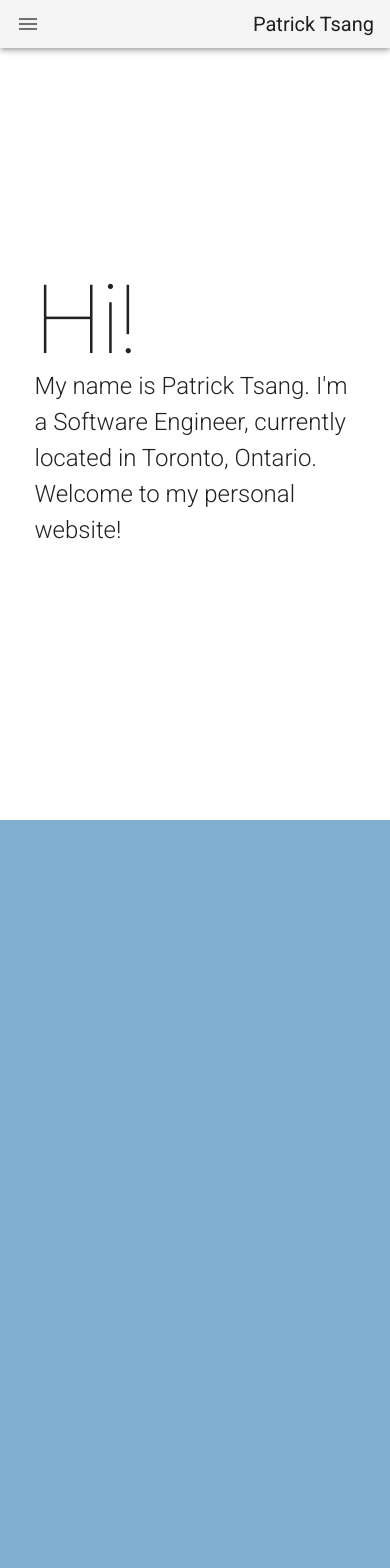
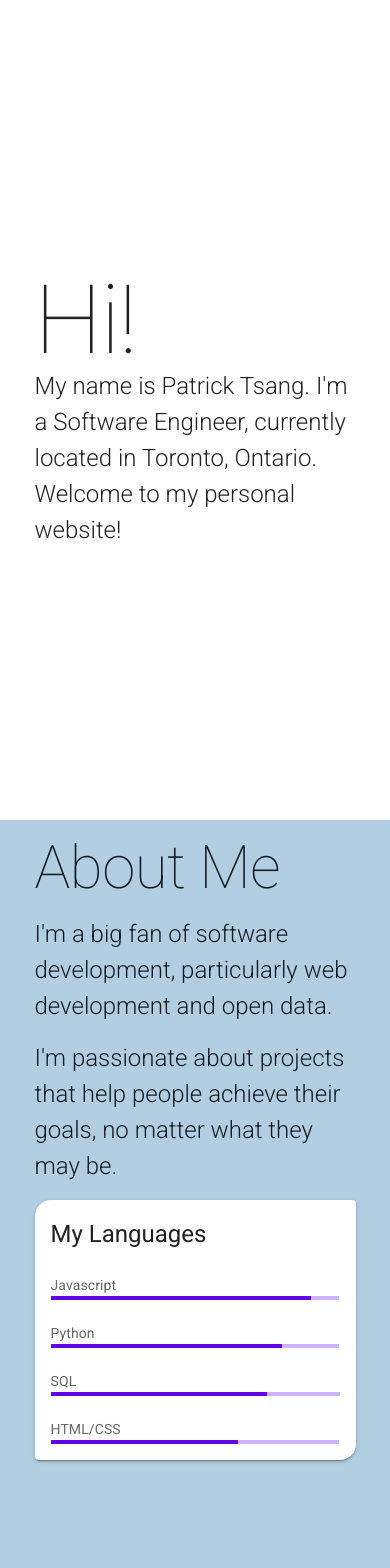
Before and after one commit to Patrick-Tsang/patrick-tsang.github.io, a Vue app: page / in a window 390 px wide. Shown: the top 1568 px of the page. Built offline with nearby package versions, Linux system fonts and the light colour scheme.

Commit message:
about me changes and mobile viewport fixes

```diff
--- a/src/components/AboutMe.vue
+++ b/src/components/AboutMe.vue
@@ -1,24 +1,46 @@
 <template>
     <v-row transition="slide-x-transition" no-gutters>
-        <v-col class="background-image hidden-sm-and-down" data-aos="fade-up"></v-col>
+        <v-col
+            class="background-image hidden-sm-and-down"
+            data-aos="fade-right"
+        ></v-col>
         <v-col class="text-content">
-            <v-row align="center" justify="center" style="height: 100vh">
-                <v-col class="col-10 col-md-8 col-sm-9" data-aos="fade-down">
+            <v-row
+                align="center"
+                justify="center"
+                v-bind:class="{ height_styling: $vuetify.breakpoint.mdAndUp }"
+            >
+                <v-col class="col-10 col-md-8 col-sm-9">
                     <div class="display-3 font-weight-thin">About Me</div>
                     <div class="headline font-weight-light">
-                        <p>I'm a big fan of software development, particularly web development and open data.</p>
-                        <p>I'm passionate about projects that help people achieve their goals, no matter what they may be.</p>
+                        <p>
+                            I'm a big fan of software development, particularly
+                            web development and open data.
+                        </p>
+                        <p>
+                            I'm passionate about projects that help people
+                            achieve their goals, no matter what they may be.
+                        </p>
                     </div>
-                    <div class="display-1 font-weight-thin">My Languages</div>
-                    <br />Javascript
-                    <v-progress-linear value="90" color="deep-purple accent-4"></v-progress-linear>
-                    <br />Python
-                    <v-progress-linear value="90" color="deep-purple accent-4"></v-progress-linear>
-                    <br />HTML/CSS
-                    <v-progress-linear value="75" color="deep-purple accent-4"></v-progress-linear>
-                    <br />PHP
-                    <v-progress-linear value="65" color="deep-purple accent-4"></v-progress-linear>
-                    <br />
+                    <v-card shaped>
+                        <v-card-title class="headline"
+                            >My Languages</v-card-title
+                        >
+
+                        <v-card-subtitle>
+                            <div
+                                v-for="lang in languages"
+                                v-bind:key="lang.name"
+                            >
+                                <br />
+                                {{ lang.name }}
+                                <v-progress-linear
+                                    :value="lang.val"
+                                    color="deep-purple accent-4"
+                                ></v-progress-linear>
+                            </div>
+                        </v-card-subtitle>
+                    </v-card>
                 </v-col>
             </v-row>
         </v-col>
@@ -27,7 +49,29 @@
 
 <script>
 export default {
-    name: 'AboutMe'
+    name: 'AboutMe',
+    data: function() {
+        return {
+            languages: [
+                {
+                    name: 'Javascript',
+                    val: 90
+                },
+                {
+                    name: 'Python',
+                    val: 80
+                },
+                {
+                    name: 'SQL',
+                    val: 75
+                },
+                {
+                    name: 'HTML/CSS',
+                    val: 65
+                }
+            ]
+        };
+    }
 };
 </script>
 
@@ -39,7 +83,13 @@ export default {
     height: 100vh;
 }
 .text-content {
-    background-color: #81afd0;
+    background-color: #b1cee2;
+    display: block;
+    min-height: 100vh;
+    padding: 5px;
+}
+.height_styling {
+    height: 100vh;
 }
 .display-3 {
     line-height: 6rem !important;
--- a/src/components/Navigation.vue
+++ b/src/components/Navigation.vue
@@ -1,37 +1,5 @@
 <template>
-    <span>
-        <v-navigation-drawer
-            app
-            v-model="drawer"
-            class="blue lighten-2"
-            dark
-            disable-resize-watcher
-        >
-            <v-list>
-                <template v-for="(item, index) in items">
-                    <v-list-item :key="index">
-                        <v-list-item-content>
-                            {{ item.title }}
-                        </v-list-item-content>
-                    </v-list-item>
-                    <v-divider :key="`divider-${index}`"></v-divider>
-                </template>
-            </v-list>
-        </v-navigation-drawer>
-        <v-app-bar app dense inverted-scroll light>
-            <v-app-bar-nav-icon
-                class="hidden-md-and-up"
-                @click="drawer = !drawer"
-            ></v-app-bar-nav-icon>
-            <v-spacer class="hidden-md-and-up"></v-spacer>
-            <v-app-bar-title>{{ title }}</v-app-bar-title>
-            <v-spacer class="hidden-sm-and-down"></v-spacer>
-            <v-btn flat class="hidden-sm-and-down">About</v-btn>
-            <v-btn color="blue lighten-3" class="hidden-sm-and-down"
-                >Contact</v-btn
-            >
-        </v-app-bar>
-    </span>
+    <span> </span>
 </template>
 
 <script>
--- a/src/components/Welcome.vue
+++ b/src/components/Welcome.vue
@@ -13,8 +13,9 @@
                         class="headline font-weight-light"
                         data-aos="fade-right"
                     >
-                        My name is Patrick Tsang. I'm a Software Engineer, currently located in
-                        Toronto, Ontario. Welcome to my personal website!
+                        My name is Patrick Tsang. I'm a Software Engineer,
+                        currently located in Toronto, Ontario. Welcome to my
+                        personal website!
                     </div>
                 </v-col>
             </v-row>
--- a/src/main.js
+++ b/src/main.js
@@ -10,7 +10,8 @@ import AOS from 'aos';
 import 'aos/dist/aos.css';
 
 AOS.init({
-    duration: 1200
+    duration: 800,
+    disable: 'mobile'
 });
 Vue.config.productionTip = false;
 
```
